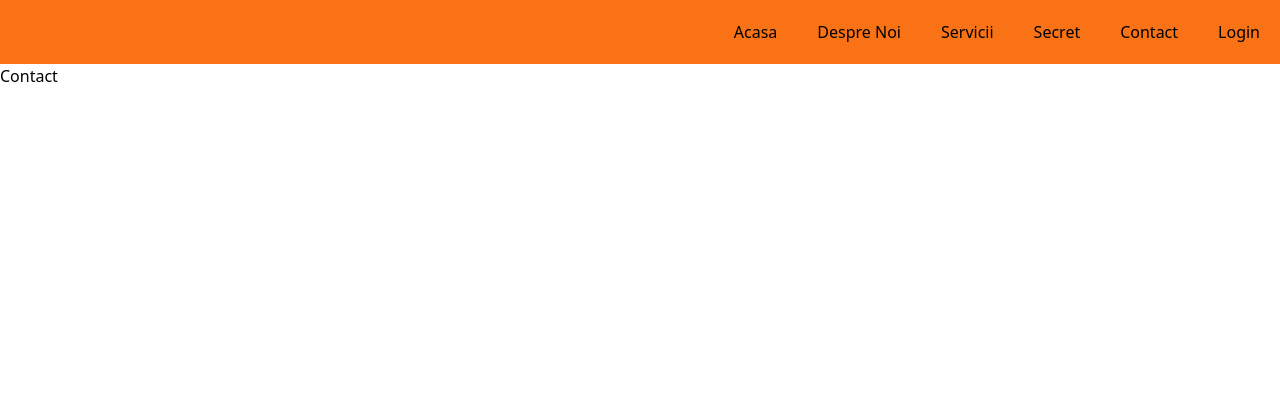
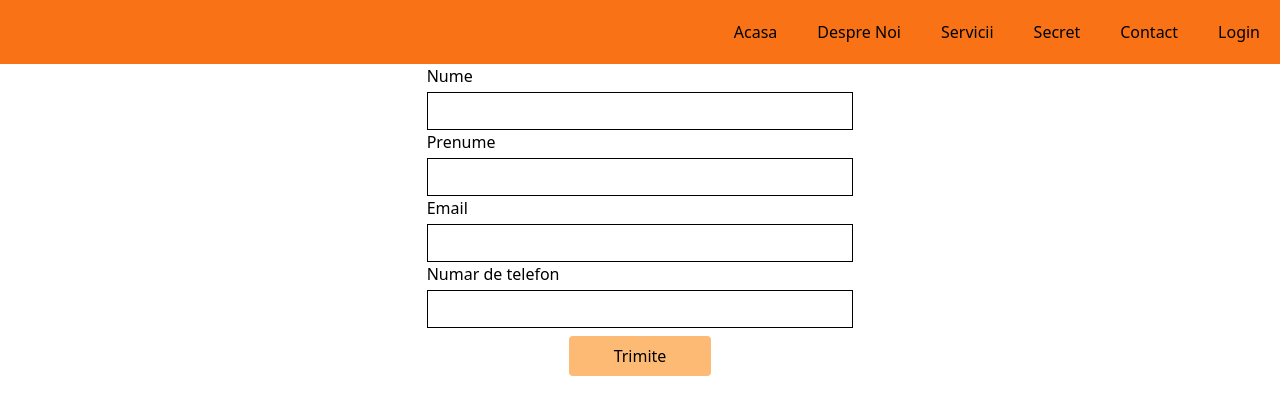
Before and after one commit to Kabewh/Consilier-IMM, a Next.js app in the folder consilier-imm/: page /contact in a window 1280 px wide. Shown: the top 414 px of the page. Built offline with nearby package versions, Linux system fonts and the light colour scheme; what pocketbase would draw is missing.

Commit message:
added routes for sending emails (should work)

```diff
--- /dev/null
+++ b/consilier-imm/app/api/send/route.js
@@ -0,0 +1,21 @@
+import { Resend } from "resend"
+
+const resend = new Resend('re_4nZhaY97_6MiSAMTsmaAE8W6SVPFw9N2z');
+
+export async function POST(request) {
+    try {
+        const body = await request.json();
+        console.log("body: ", body);
+        const {firstName, lastName, email, phoneNumber} = body;
+
+        const data = await resend.emails.send({
+            from: 'Titi <savola1205@yahoo.com>',
+            to: ['danutzviola40@gmail.com'],
+            subject: 'Salutare',
+            react: <div>Hello Ranete</div>,
+        });
+      return Response.json(data);
+    } catch (error) {
+      return Response.json({ error });
+    }
+}
--- a/consilier-imm/app/contact/page.js
+++ b/consilier-imm/app/contact/page.js
@@ -1,7 +1,63 @@
+'use client'
+
+import { useState } from "react"
+import { POST } from "../api/send/route"
+
 export default function Contact () {
+    const [data, setData] = useState({
+        lastName: " ",
+        firstName: "",
+        email: "",
+        phoneNumber: "",
+    })
+
+    const handleSubmit = async (e) => {
+        e.preventDefault();
+        const response = await fetch('/api/send', {
+            method: 'POST',
+            headers: {
+                'Content-Type': 'application/json',
+            },
+            body: JSON.stringify(data),
+        })
+
+        if (response.status === 200) {
+            setData({})
+            alert("Email sent successfully")
+        }
+    }
+
     return (
         <>
-        Contact
+        <section>
+            <form className="flex flex-col w-1/3 m-auto" onSubmit={handleSubmit}>
+                <label>Nume</label>
+                <input
+                    className="p-1.5 mt-1 border border-black"
+                    type="text"
+                    // onChange={(e) => setData(...data, data.lastName(e.target.value))}
+                />
+                <label>Prenume</label>
+                <input
+                    className="p-1.5 mt-1 border border-black"
+                    type="text"
+                    // onChange={(e) => setFirstName(e.target.value)}
+                />
+                <label>Email</label>
+                <input
+                    className="p-1.5 mt-1 border border-black"
+                    type="text"
+                    // onChange={(e) => setEmail(e.target.value)}
+                />
+                <label>Numar de telefon</label>
+                <input
+                    className="p-1.5 mt-1 border border-black"
+                    type="text"
+                    // onChange={(e) => setPhoneNumber(e.target.value)}
+                />
+                <button className="bg-orange-300 w-1/3 self-center mt-2 p-2 rounded">Trimite</button>
+            </form>
+        </section>
         </>
     )
 }
--- a/consilier-imm/package.json
+++ b/consilier-imm/package.json
@@ -13,6 +13,7 @@
     "pocketbase": "^0.20.1",
     "react": "^18",
     "react-dom": "^18",
+    "resend": "^2.1.0",
     "zustand": "^4.4.7"
   },
   "devDependencies": {
```
Also changed, not shown: 1 other file (tests, documents, lock files or other folders).
